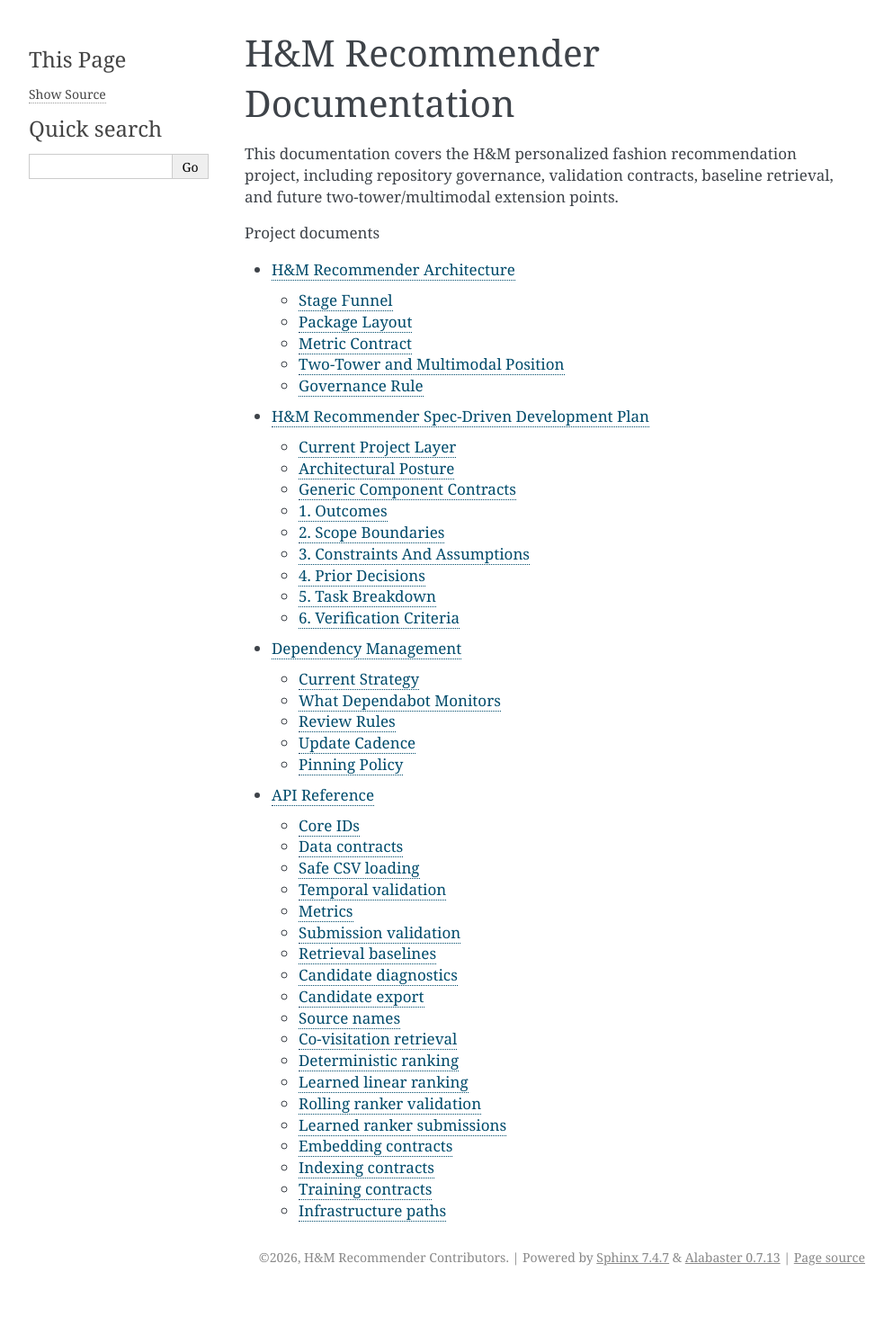
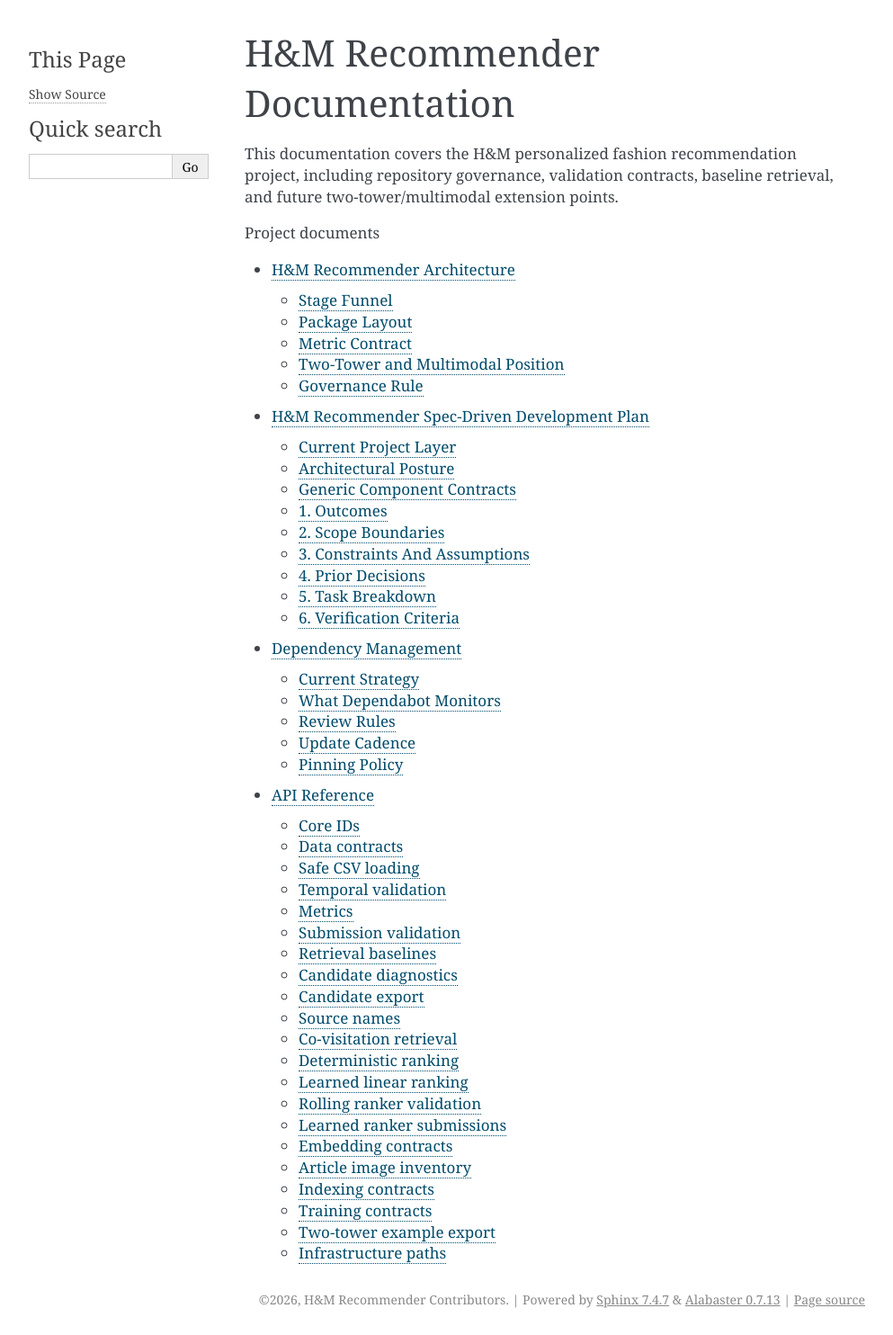
Before and after one commit to dfbustosus/hm-two-tower-recsys, a Sphinx documentation site: the page built from docs/index.rst, in a window 1280 px wide. Shown: the whole page at 90% size, without its empty margins (148-1141 px from the left). Built offline with Sphinx 7.4.7, drawn with Linux system fonts in a browser that asks for light colours; before the commit the page ends 1437 px from its top, so only the background shows below that.

```diff
--- a/docs/api.rst
+++ b/docs/api.rst
@@ -97,6 +97,12 @@ Embedding contracts
 .. automodule:: hm_recsys.embeddings.contracts
    :members:
 
+Article image inventory
+-----------------------
+
+.. automodule:: hm_recsys.embeddings.image_inventory
+   :members:
+
 Indexing contracts
 ------------------
 
@@ -109,6 +115,12 @@ Training contracts
 .. automodule:: hm_recsys.training.two_tower
    :members:
 
+Two-tower example export
+------------------------
+
+.. automodule:: hm_recsys.training.two_tower_export
+   :members:
+
 Infrastructure paths
 --------------------
 
```
